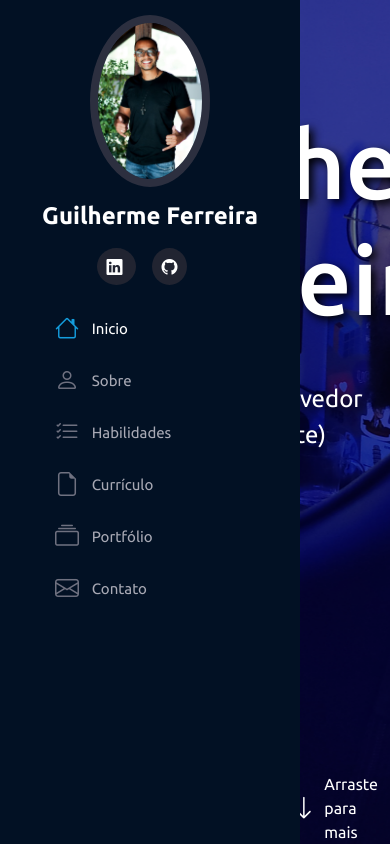
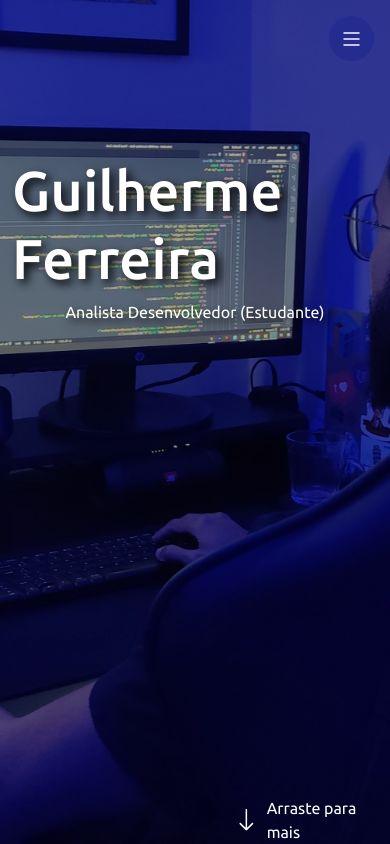
Before and after one commit to MF-Guilherme/MeuPortfolio, a Flask app: page / in a window 390 px wide; the page is wider, and only the part inside the window is pictured. Run offline with Flask 2, Linux system fonts and the light colour scheme; some libraries are stand-ins or nearby versions.

Commit message:
Menu responsivo

```diff
--- a/static/script.js
+++ b/static/script.js
@@ -0,0 +1,12 @@
+/* abre e fecha menu lateral em modo mobile */
+
+const menuMobile = document.querySelector('.menu-mobile');
+const body = document.querySelector('body');
+
+menuMobile.addEventListener('click', () => {
+    menuMobile.classList.contains("bi-list")
+    ? menuMobile.classList.replace("bi-list", "bi-x")
+    : menuMobile.classList.replace("bi-x", "bi-list");
+
+    body.classList.toggle("menu-nav-active");
+});
--- a/static/style.css
+++ b/static/style.css
@@ -122,3 +122,54 @@ section#inicio div#arraste a {
     text-decoration: none;
     color: #fff;
 }
+
+i.menu-mobile{
+    position: fixed;
+    color: #fff;
+    background-color: #252c90;
+    right: 1rem;
+    top: 1rem;
+    font-size: 1.5rem;
+    border-radius: 4rem;
+    cursor: pointer;
+    z-index: 10;
+    width: 45px;
+    height: 45px;
+    display: none;
+    justify-content: center;
+    align-items: center;
+
+}
+
+.menu-nav-active {
+    overflow: hidden;
+}
+
+.menu-nav-active #header {
+    left: 0;
+}
+
+@media (max-width: 1024px) {
+    #header {
+        left: -300px
+    }
+
+    i.menu-mobile {
+        display: flex;
+    }
+
+    section#inicio h2{
+        font-size: 3.5rem;
+    }
+
+    section#inicio span#subtitle {
+        margin-right: 0;
+        font-size: 1rem;
+    }
+
+    #main {
+        margin-left: 0px;
+    }
+
+
+}
--- a/templates/index.html
+++ b/templates/index.html
@@ -11,6 +11,9 @@
     <title>Gui Code</title>
 </head>
 <body>
+
+    <i class="bi bi-list menu-mobile"></i>
+
     <aside id="header">
         <section class="profile">
             <img src="../static/images/Guilherme.jpg" alt="Foto do Guilherme">
```
